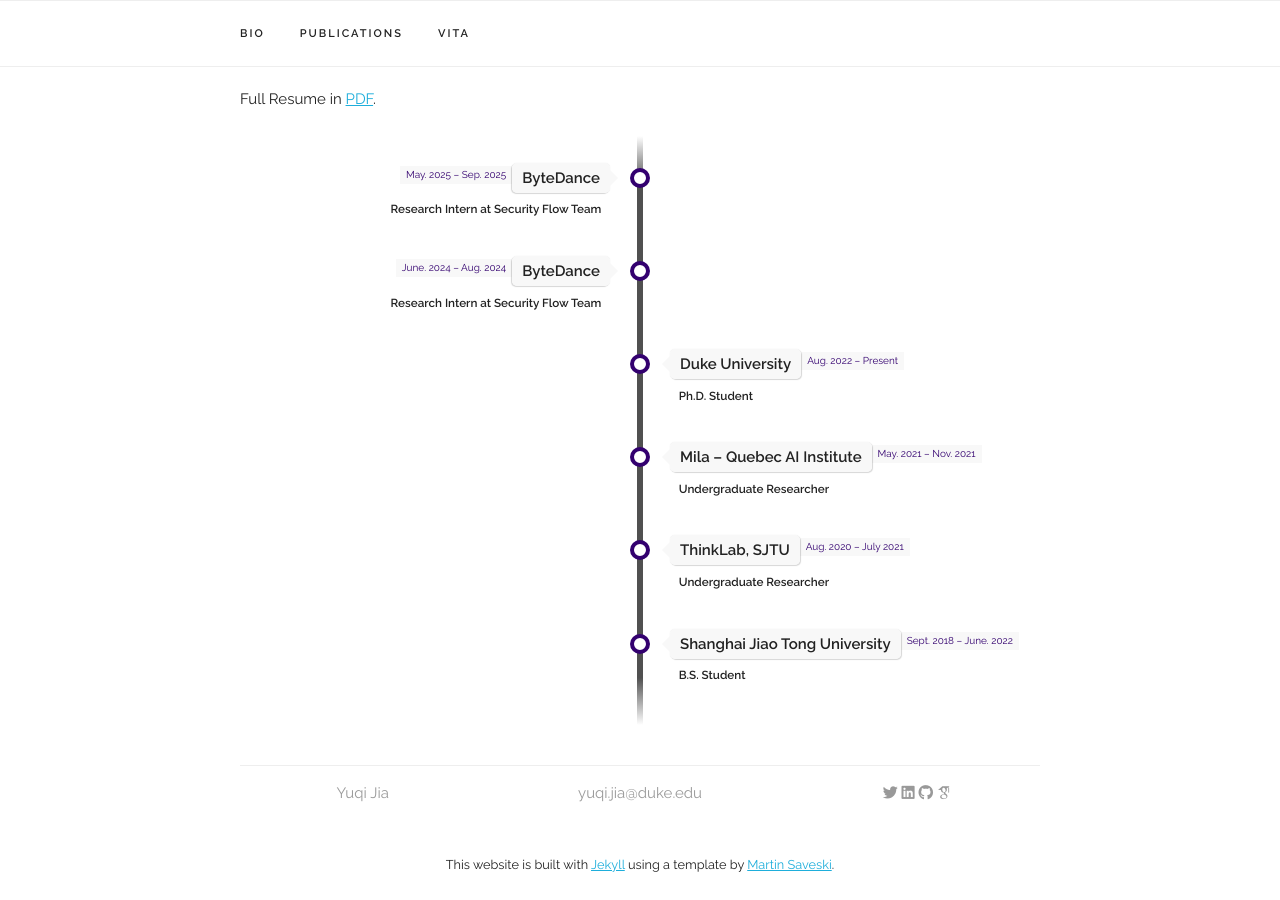
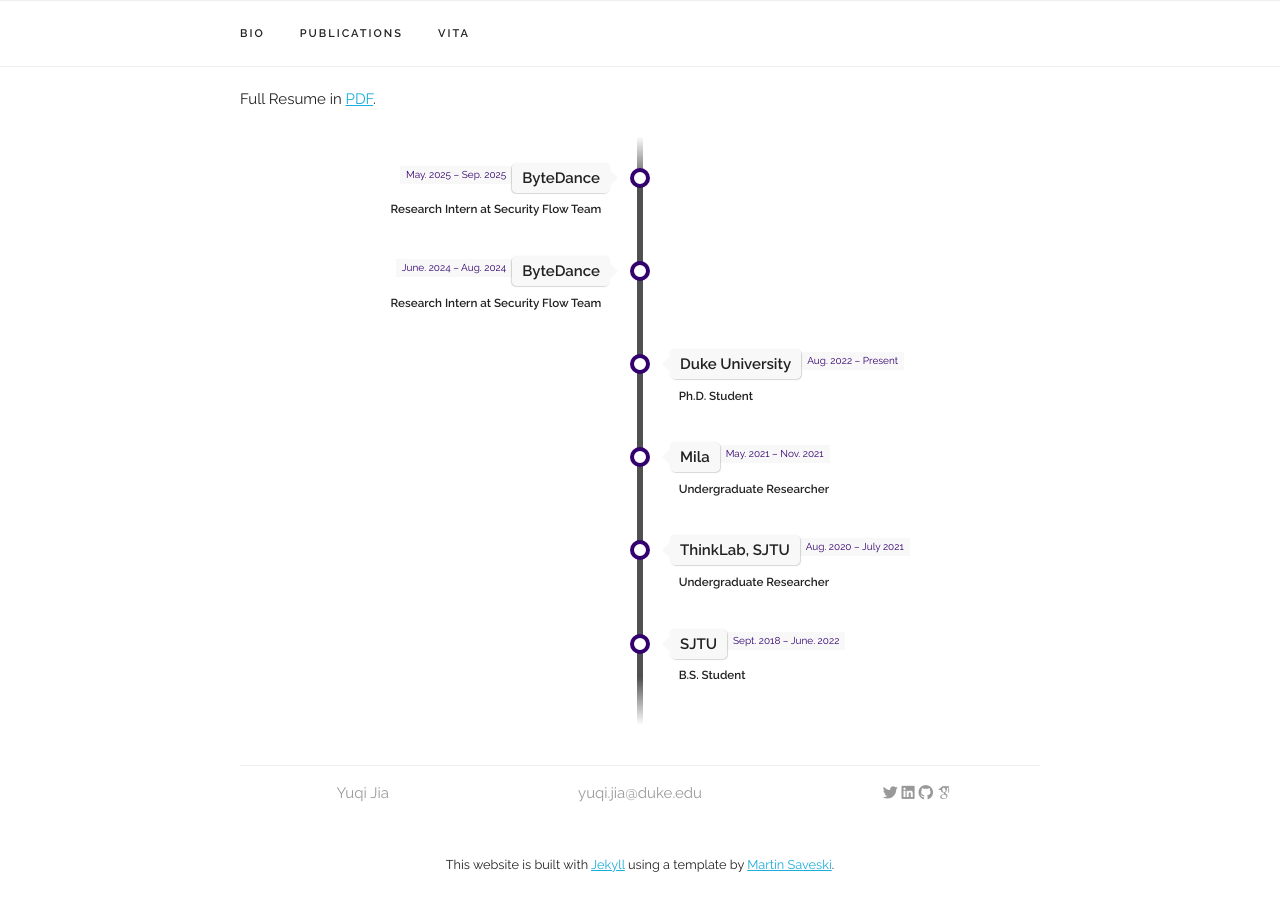
Before and after one commit to jyqhahah/jyqhahah.github.io, a Jekyll site: the page built from index.html, in a window 1280 px wide and 900 px high, scrolled down 2046 px. Built offline with Jekyll 4.4.1, drawn with Linux system fonts in a browser that asks for light colours; some web fonts are replaced.

Commit message:
update pubs

```diff
--- a/_data/experience.yaml
+++ b/_data/experience.yaml
@@ -15,7 +15,7 @@ experiences:
   title: "Ph.D. Student"
   category: "school"
 
-- place: "Mila – Quebec AI Institute"
+- place: "Mila"
   time: "May. 2021 – Nov. 2021"
   title: "Undergraduate Researcher"
   category: "school"
@@ -25,7 +25,7 @@ experiences:
   title: "Undergraduate Researcher"
   category: "school"
 
-- place: "Shanghai Jiao Tong University"
+- place: "SJTU"
   time: "Sept. 2018 – June. 2022"
   title: "B.S. Student"
   category: "school"
```
